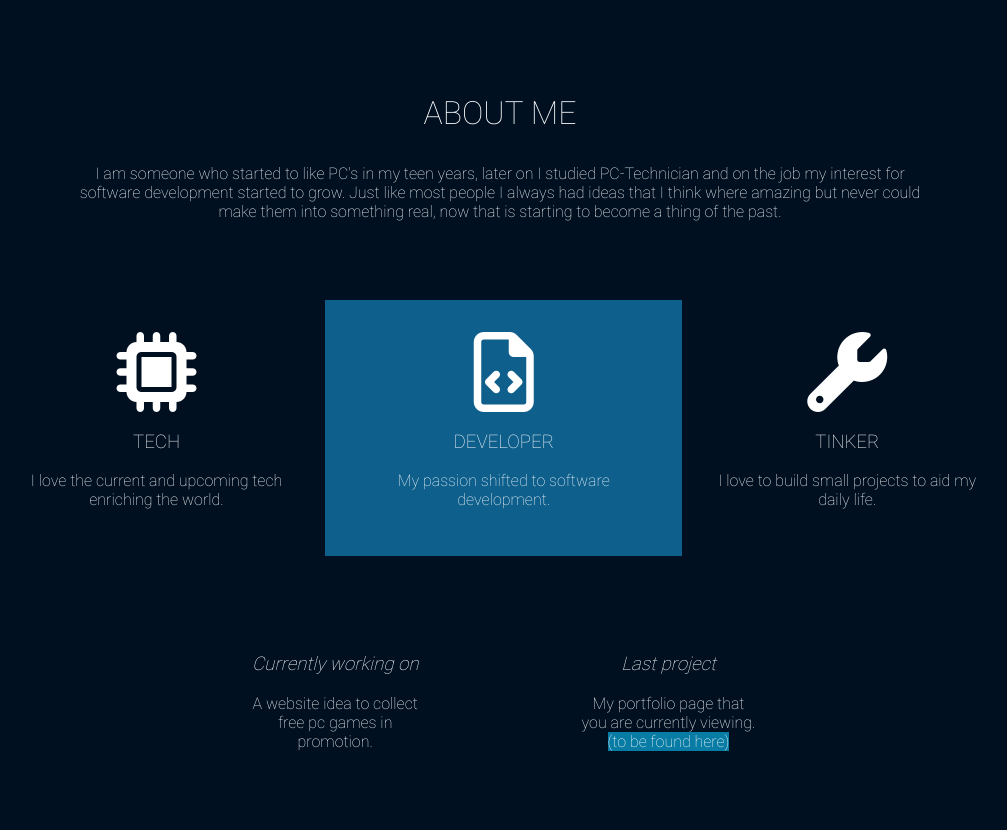
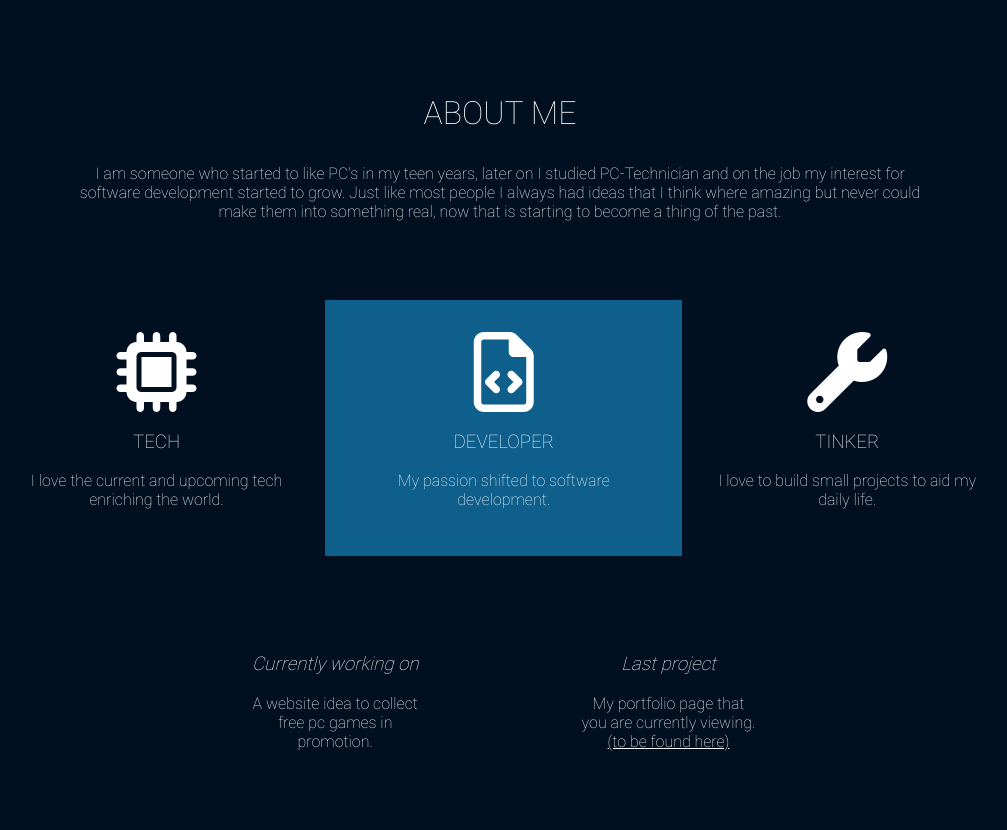
Before and after one commit to stijn-peeters/portfolio, a plain HTML site: page index.html in a window 1280 px wide. Shown: the part 802-1632 px from the top of the page, without its empty margins (140-1147 px from the left). Drawn offline with Linux system fonts and the light colour scheme.

Commit message:
small changes

```diff
--- a/scss/_about-me.scss
+++ b/scss/_about-me.scss
@@ -76,7 +76,3 @@ h3,
 .work p {
   padding: 0 15em;
 }
-
-.work a {
-  background: rgba(#0caadc, 0.7);
-}
```
Also changed, not shown: css/style.css, 1 other file.
